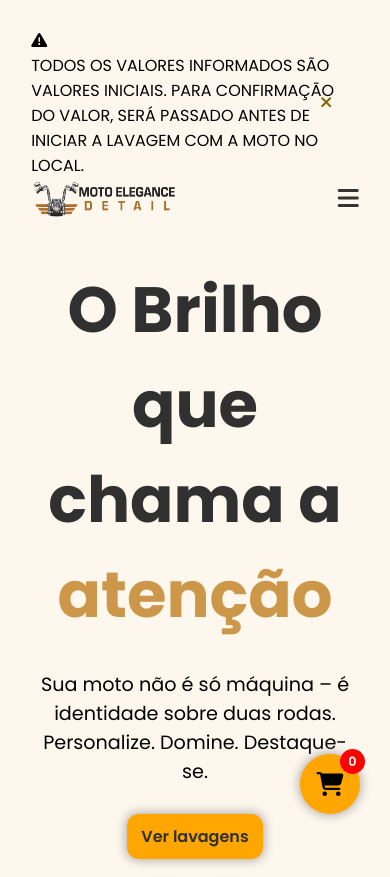
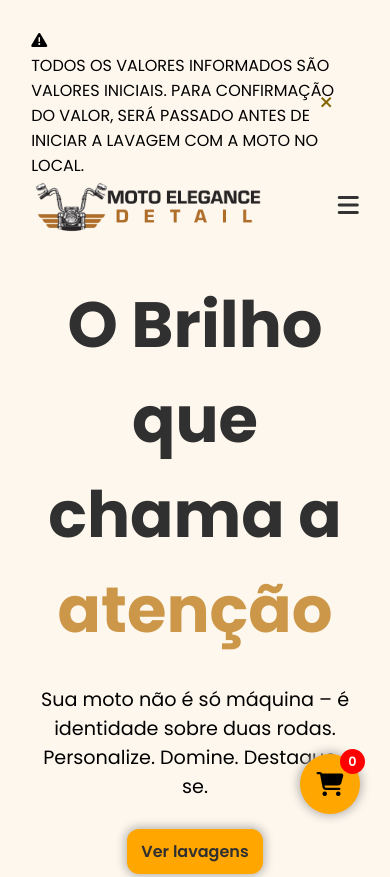
Before and after one commit to oPedroPaulo/Site-Moto-Elegance, a plain HTML site: page index.html in a window 390 px wide. Shown: the top 877 px of the page. Drawn offline with nearby package versions, Linux system fonts and the light colour scheme; a script that the page names is missing.

Commit message:
Site Moto Elegance
Atualização 1.0.3 (visual) cabeçalho

```diff
--- a/scr/styles/header.css
+++ b/scr/styles/header.css
@@ -76,8 +76,8 @@ header {
 
     /* Ajuste para a logo em mobile */
     #nav-logo {
-        height: 40px;
-        max-width: 150px;
+        height: 55px;
+        max-width: 250px;
     }
 }
 
```
